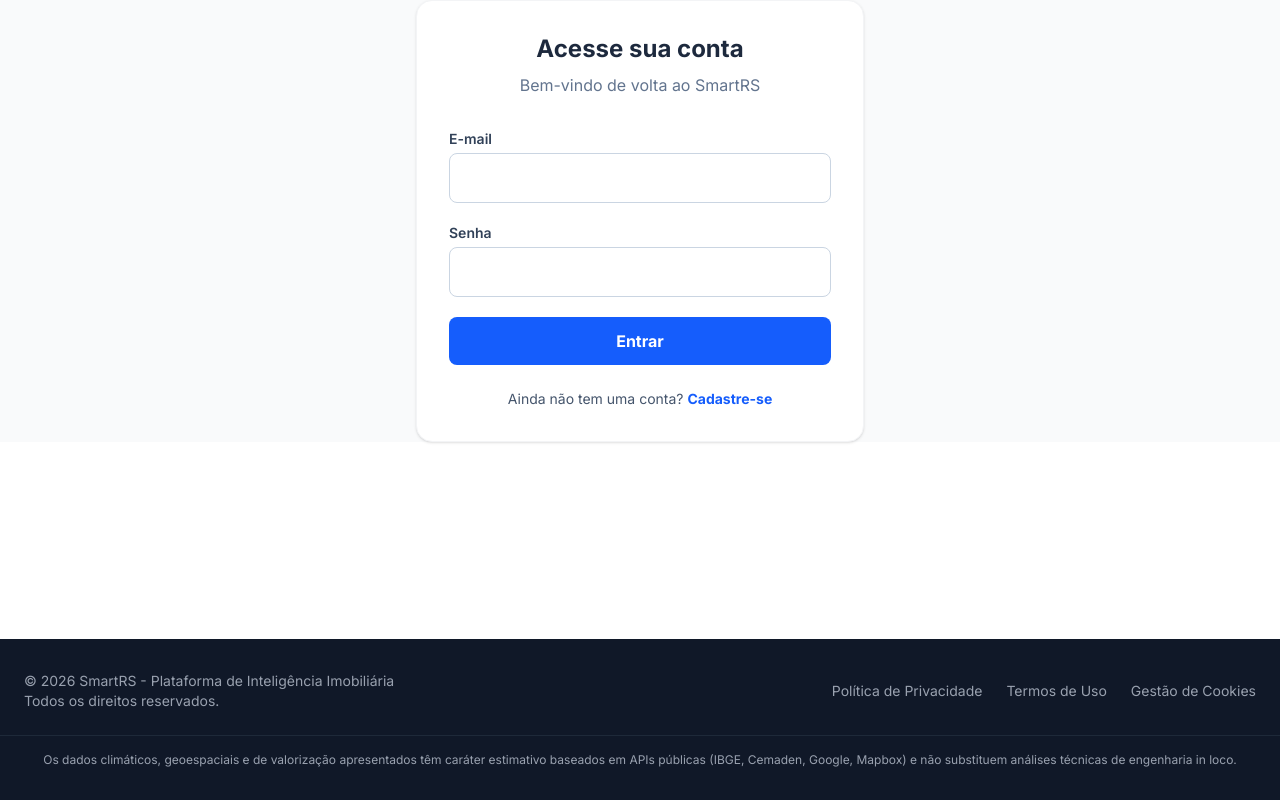
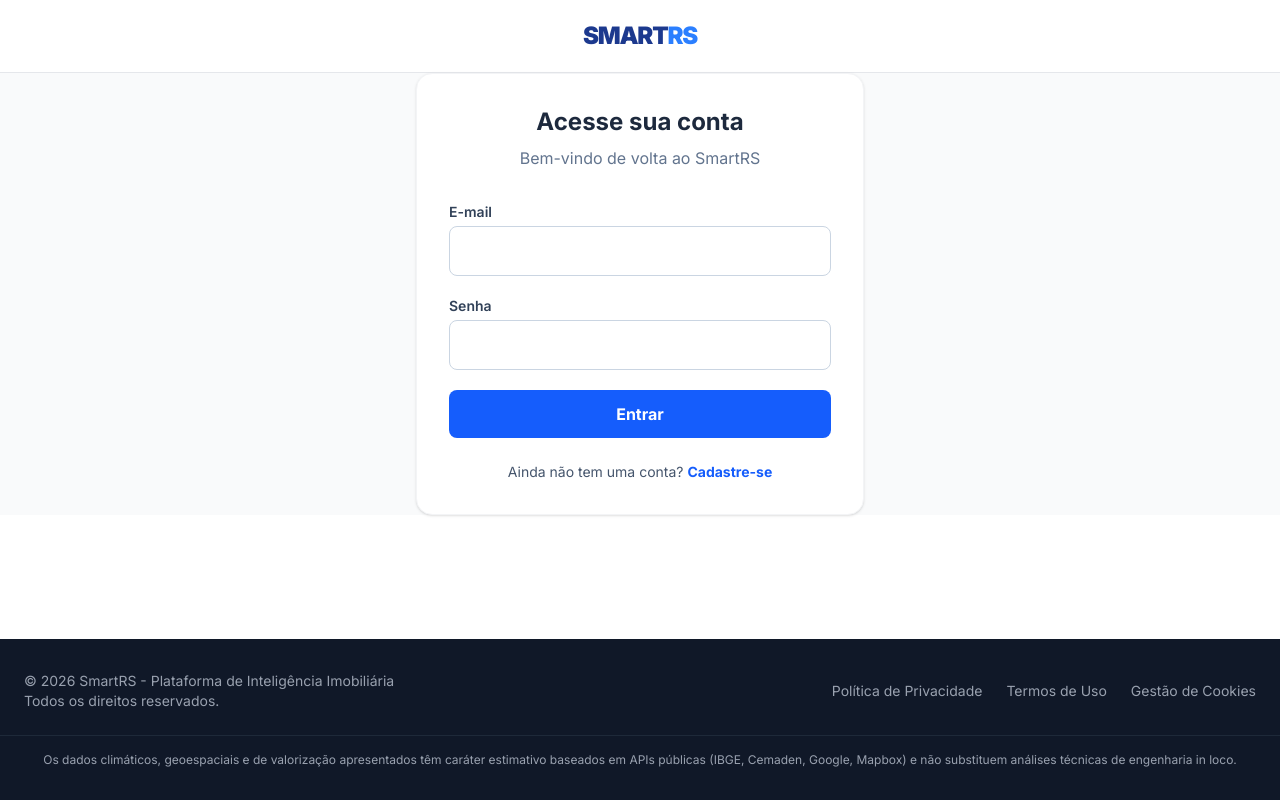
Before and after one commit to leoayres/smartrs-web, a Next.js app: page /login in a window 1280 px wide. Built offline with nearby package versions, Linux system fonts and the light colour scheme; no server answers.

Commit message:
Add minimalistic header for login and public views
Updated the Header component to display a minimalistic public header on the login and public report screens.

```diff
--- a/app/components/Header.tsx
+++ b/app/components/Header.tsx
@@ -31,11 +31,26 @@ export default function Header() {
     router.push("/login");
   };
 
-  // REGRA DE OURO: Ocultar o Header na tela de login e na tela do Laudo Público
+  // ==========================================
+  // HEADER PÚBLICO (Minimalista - Apenas Logo)
+  // Exibido no link do cliente final ou na tela de login
+  // ==========================================
   if (pathname === "/login" || pathname?.startsWith("/laudo/")) {
-    return null;
+    return (
+      <header className="bg-white border-b border-gray-200 py-5 shadow-sm w-full">
+        <div className="max-w-6xl mx-auto px-6 flex justify-center items-center">
+          {/* Usamos uma <div> ao invés de <Link> para evitar que o cliente final clique e saia do laudo acidentalmente */}
+          <div className="text-2xl font-black text-blue-900 tracking-tighter select-none">
+            SMART<span className="text-blue-500">RS</span>
+          </div>
+        </div>
+      </header>
+    );
   }
 
+  // ==========================================
+  // HEADER PRIVADO (Sistema Interno do Corretor)
+  // ==========================================
   return (
     <header className="bg-white border-b border-gray-200 py-4 shadow-sm w-full">
       <div className="max-w-6xl mx-auto px-6 flex justify-between items-center">
```
